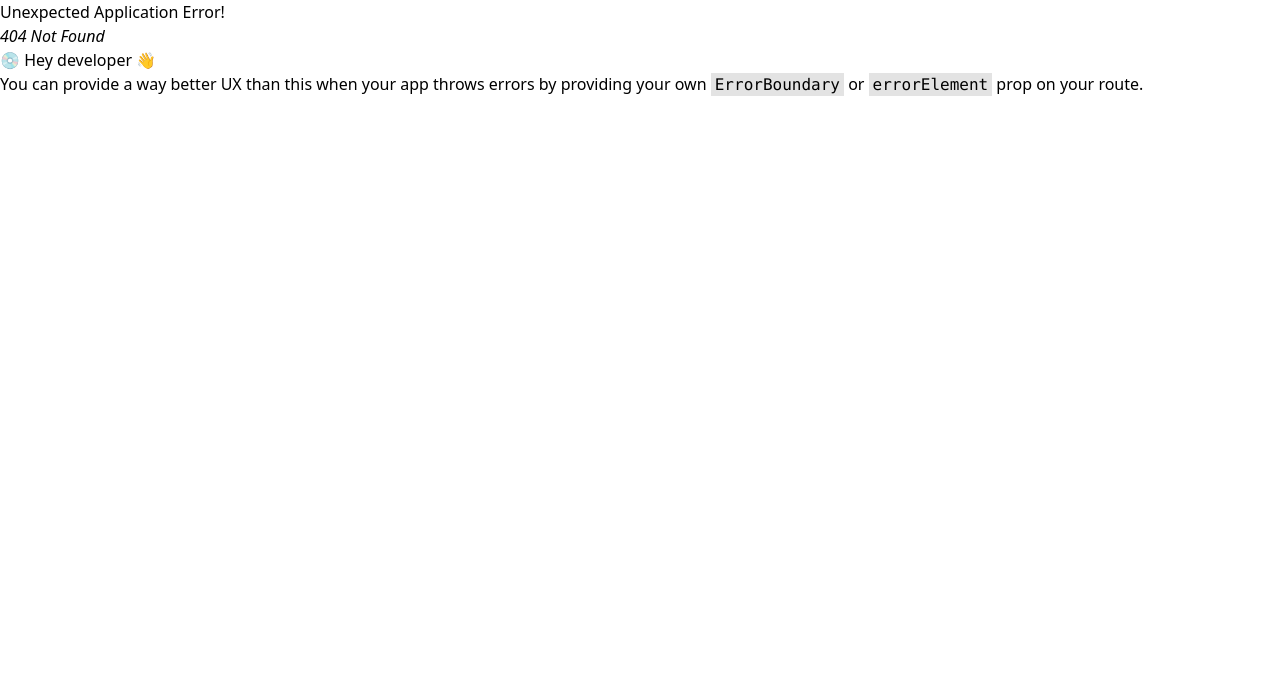
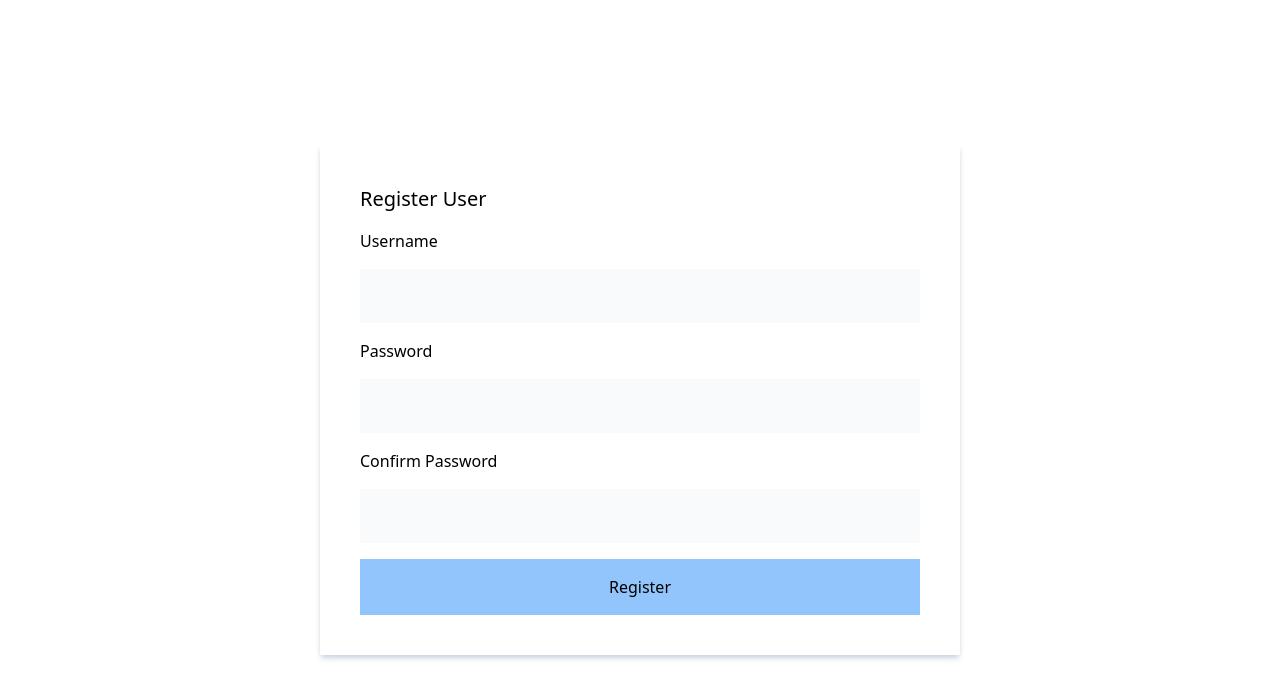
Before and after one commit to Will130785/booking-system-webapp23, a React (Vite) app: page /register in a window 1280 px wide. Before the commit this address had no page. Shown: the top 698 px of the page. Built offline with nearby package versions, Linux system fonts and the light colour scheme.

Commit message:
add register form components

```diff
--- /dev/null
+++ b/src/components/Register/RegisterMain.tsx
@@ -0,0 +1,48 @@
+import { useEffect } from 'react'
+import Card from '../global/Card/Card'
+import StandardInput from '../global/StandardInput/StandardInput'
+import StandardButton from '../global/StandardButton/StandardButton'
+import { useFormFields } from '../global/StandardInput/hooks'
+
+const RegisterMain = () => {
+  const [fields, setFormValues] = useFormFields({ username: '', password: '', confirmPassword: '' })
+  useEffect(() => {
+    console.log(fields)
+  }, [fields])
+  return (
+    <div className='h-full w-full flex justify-center items-center'>
+      <Card
+        cardTitle='Register User'
+      >
+        <div>
+          <StandardInput
+            labelPosition='top'
+            labelText='Username'
+            inputType='text'
+            inputId='username'
+            onChange={setFormValues}
+          />
+          <StandardInput
+            labelPosition='top'
+            labelText='Password'
+            inputType='password'
+            inputId='password'
+            onChange={setFormValues}
+          />
+          <StandardInput
+            labelPosition='top'
+            labelText='Confirm Password'
+            inputType='password'
+            inputId='confirmPassword'
+            onChange={setFormValues}
+          />
+          <StandardButton
+            buttonText='Register'
+          />
+        </div>
+      </Card>
+    </div>
+  )
+}
+
+export default RegisterMain
--- /dev/null
+++ b/src/components/global/Card/Card.tsx
@@ -0,0 +1,12 @@
+import { ICardProps } from './types'
+
+const Card: React.FC<ICardProps> = ({ children, cardTitle }) => {
+  return (
+    <div className='p-10 shadow-md shadow-slate-300 w-3/6 h-auto'>
+      <h2 className='text-xl font-medium'>{cardTitle}</h2>
+        {children}
+    </div>
+  )
+}
+
+export default Card
--- /dev/null
+++ b/src/components/global/Card/types.ts
@@ -0,0 +1,6 @@
+import { ReactNode } from 'react'
+
+export interface ICardProps {
+  children: ReactNode,
+  cardTitle: string
+}
--- /dev/null
+++ b/src/components/global/StandardButton/StandardButton.tsx
@@ -0,0 +1,13 @@
+import { IStandardButtonProps } from './types'
+
+const StandardButton: React.FC<IStandardButtonProps> = ({ buttonText }) => {
+  return (
+    <button
+      className='w-full bg-blue-300 p-4'
+    >
+      {buttonText}
+    </button>
+  )
+}
+
+export default StandardButton
--- /dev/null
+++ b/src/components/global/StandardButton/types.ts
@@ -0,0 +1,3 @@
+export interface IStandardButtonProps {
+  buttonText: string
+}
--- /dev/null
+++ b/src/components/global/StandardInput/StandardInput.tsx
@@ -0,0 +1,22 @@
+import { IStandardInputProps } from './types'
+
+const StandardInput: React.FC<IStandardInputProps> = ({ labelPosition, labelText, inputType, inputId, onChange }) => {
+  return (
+    <div className='flex flex-col mb-4 mt-4'>
+      {labelPosition === 'top' && (
+        <label htmlFor={inputId} className='mb-4'>{labelText}</label>
+      )}
+      <input
+        type={inputType}
+        className='bg-slate-50 p-4'
+        id={inputId}
+        onChange={onChange}
+      />
+      {labelPosition === 'bottom' && (
+        <label htmlFor={inputId} className='mt-4'>{labelText}</label>
+      )}
+    </div>
+  )
+}
+
+export default StandardInput
--- /dev/null
+++ b/src/components/global/StandardInput/hooks.ts
@@ -0,0 +1,11 @@
+import React, { useState } from 'react'
+
+export const useFormFields = (initialState: any) => {
+  const [fields, setValues] = useState(initialState)
+
+  const setFormValues = (event: any) => {
+    setValues({ ...fields, [event.target.id]: event.target.value })
+  }
+
+  return [fields, setFormValues]
+}
--- /dev/null
+++ b/src/components/global/StandardInput/types.ts
@@ -0,0 +1,7 @@
+export interface IStandardInputProps {
+  labelPosition: string,
+  labelText: string,
+  inputType: string,
+  inputId: string,
+  onChange(): void
+}
--- a/src/index.css
+++ b/src/index.css
@@ -1,3 +1,15 @@
 @tailwind base;
 @tailwind components;
 @tailwind utilities;
+* {
+  box-sizing: border-box;
+  margin: 0;
+  padding: 0;
+  height: 100%;
+}
+html {
+  height: 100%;
+}
+body {
+  height: 100%;
+}
--- a/src/pages/Login/LoginPage.tsx
+++ b/src/pages/Login/LoginPage.tsx
@@ -1,5 +1,3 @@
-import React from 'react'
-
 const LoginPage = () => {
   return (
     <div>
--- /dev/null
+++ b/src/pages/Register/RegisterPage.tsx
@@ -0,0 +1,7 @@
+import RegisterMain from '../../components/Register/RegisterMain'
+
+const RegisterPage = () => {
+  return <RegisterMain />
+}
+
+export default RegisterPage
--- a/src/routes/mainRouter.tsx
+++ b/src/routes/mainRouter.tsx
@@ -1,6 +1,6 @@
-import React from 'react'
 import { createBrowserRouter } from 'react-router-dom'
 import LoginPage from '../pages/Login/LoginPage'
+import RegisterPage from '../pages/Register/RegisterPage'
 
 const router = createBrowserRouter([
   {
@@ -10,6 +10,10 @@ const router = createBrowserRouter([
   {
     path: '/login',
     element: <LoginPage />
+  },
+  {
+    path: '/register',
+    element: <RegisterPage />
   }
 ])
 
```
